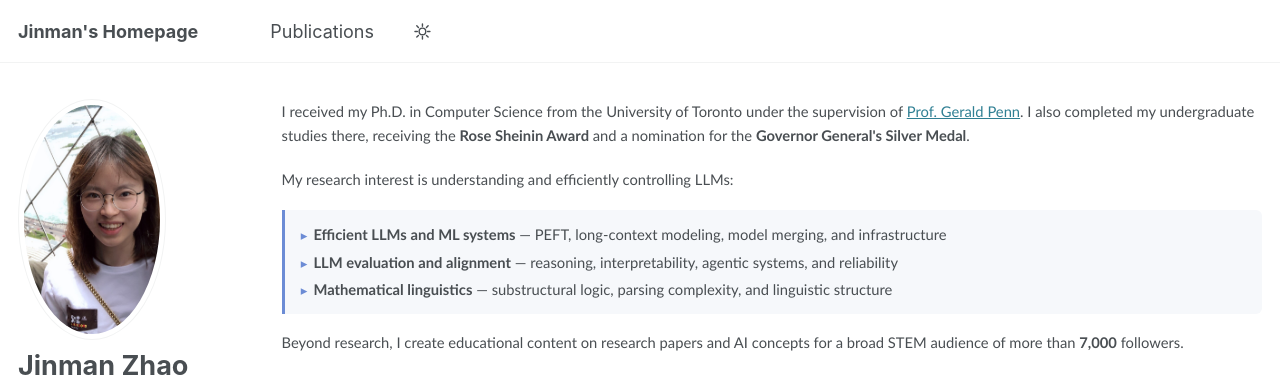
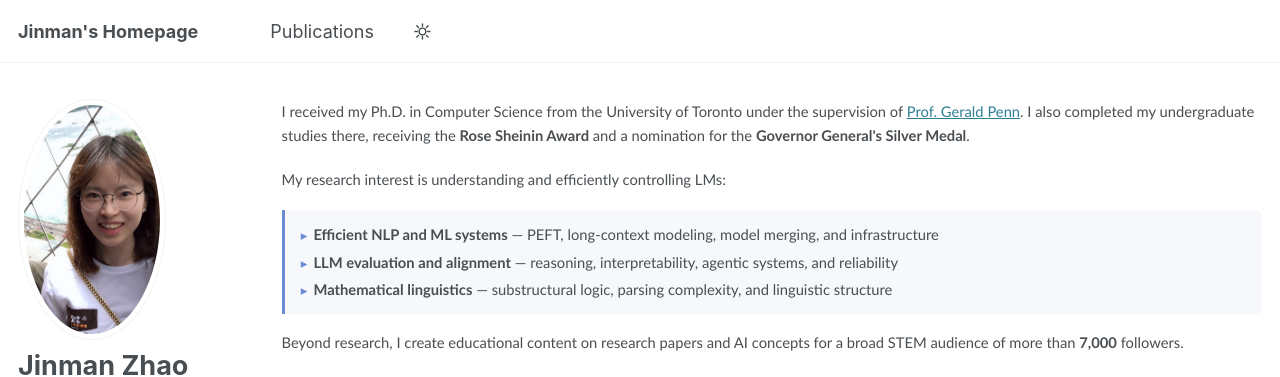
Before and after one commit to zhaojinm/zhaojinm.github.io, a Jekyll site: the page built from _pages/about.md, in a window 1280 px wide and 934 px high. Shown: the top 377 px of the window. Built offline with Jekyll 4.4.1, drawn with Linux system fonts in a browser that asks for light colours.

Commit message:
Update about.md

```diff
--- a/_pages/about.md
+++ b/_pages/about.md
@@ -15,10 +15,10 @@ redirect_from:
     <strong>Governor General's Silver Medal</strong>.
   </p>
 
-  <p>My research interest is understanding and efficiently controlling LLMs:</p>
+  <p>My research interest is understanding and efficiently controlling LMs:</p>
 
   <ul class="intro-list">
-    <li><strong>Efficient LLMs and ML systems</strong> — PEFT, long-context modeling, model merging, and infrastructure</li>
+    <li><strong>Efficient NLP and ML systems</strong> — PEFT, long-context modeling, model merging, and infrastructure</li>
     <li><strong>LLM evaluation and alignment</strong> — reasoning, interpretability, agentic systems, and reliability</li>
     <li><strong>Mathematical linguistics</strong> — substructural logic, parsing complexity, and linguistic structure</li>
   </ul>
```
